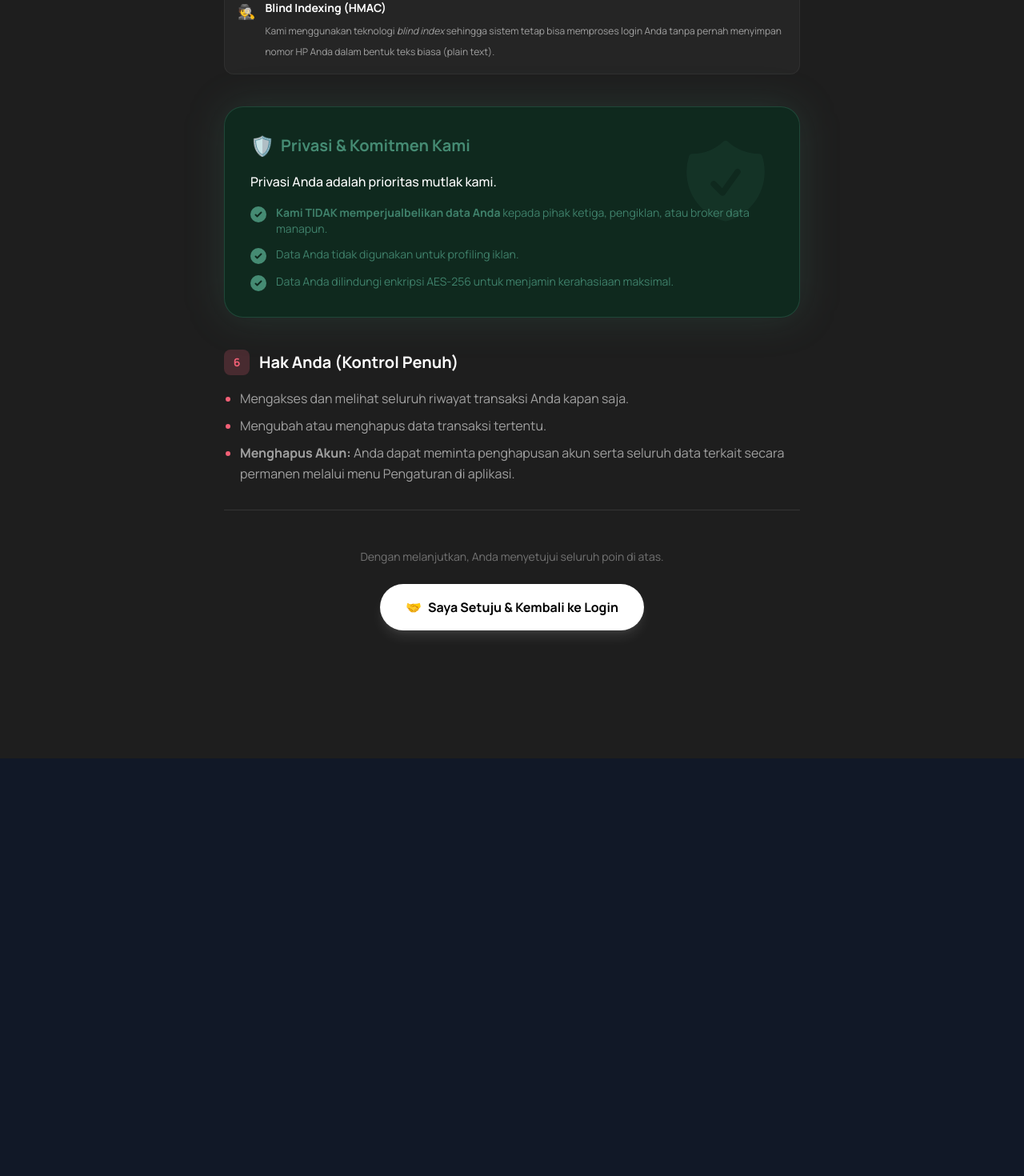
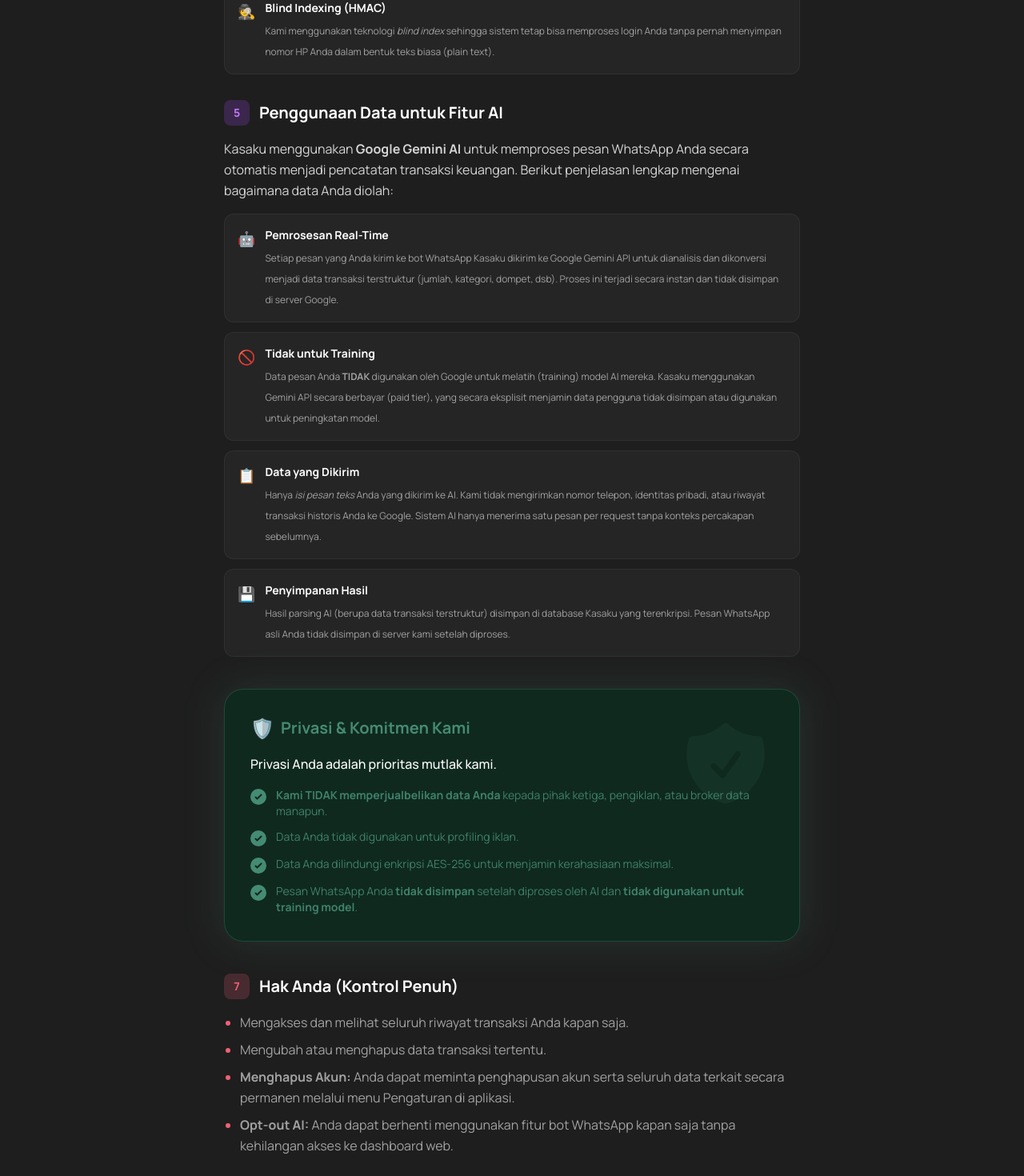
Before and after one commit to Zekkenwa/kasaku, a Next.js app: page /syarat-ketentuan in a window 1280 px wide. Shown: the part 1155-2625 px from the top of the page at 80% size. Before the commit the page ends 2103 px from the top, so only its background shows below. Built offline with nearby package versions, Linux system fonts and the light colour scheme.

Commit message:
docs: v3.12 code cleanup, CHANGELOG, README features, AI disclosure in T&C

```diff
--- a/app/syarat-ketentuan/page.tsx
+++ b/app/syarat-ketentuan/page.tsx
@@ -92,8 +92,49 @@ export default function TermsConditionsPage() {
                         </ul>
                     </section>
 
-                    {/* 5. Privasi & Komitmen Kami (Special Card) */}
-                    <section className="animate-fade-in-up delay-500 my-10 relative group">
+                    {/* 5. Penggunaan AI */}
+                    <section className="animate-fade-in-up delay-500">
+                        <h2 className="text-xl font-bold text-white mb-4 flex items-center gap-3">
+                            <span className="w-8 h-8 rounded-lg bg-purple-500/20 text-purple-400 flex items-center justify-center text-sm font-bold">5</span>
+                            Penggunaan Data untuk Fitur AI
+                        </h2>
+                        <p className="mb-4">
+                            Kasaku menggunakan <strong>Google Gemini AI</strong> untuk memproses pesan WhatsApp Anda secara otomatis menjadi pencatatan transaksi keuangan. Berikut penjelasan lengkap mengenai bagaimana data Anda diolah:
+                        </p>
+                        <ul className="grid gap-3 mb-4">
+                            <li className="bg-[#252525] p-4 rounded-xl border border-white/5 flex gap-3">
+                                <span className="text-lg">🤖</span>
+                                <div>
+                                    <strong className="text-white block text-sm mb-1">Pemrosesan Real-Time</strong>
+                                    <span className="text-xs text-neutral-400">Setiap pesan yang Anda kirim ke bot WhatsApp Kasaku dikirim ke Google Gemini API untuk dianalisis dan dikonversi menjadi data transaksi terstruktur (jumlah, kategori, dompet, dsb). Proses ini terjadi secara instan dan tidak disimpan di server Google.</span>
+                                </div>
+                            </li>
+                            <li className="bg-[#252525] p-4 rounded-xl border border-white/5 flex gap-3">
+                                <span className="text-lg">🚫</span>
+                                <div>
+                                    <strong className="text-white block text-sm mb-1">Tidak untuk Training</strong>
+                                    <span className="text-xs text-neutral-400">Data pesan Anda <strong>TIDAK</strong> digunakan oleh Google untuk melatih (training) model AI mereka. Kasaku menggunakan Gemini API secara berbayar (paid tier), yang secara eksplisit menjamin data pengguna tidak disimpan atau digunakan untuk peningkatan model.</span>
+                                </div>
+                            </li>
+                            <li className="bg-[#252525] p-4 rounded-xl border border-white/5 flex gap-3">
+                                <span className="text-lg">📋</span>
+                                <div>
+                                    <strong className="text-white block text-sm mb-1">Data yang Dikirim</strong>
+                                    <span className="text-xs text-neutral-400">Hanya <em>isi pesan teks</em> Anda yang dikirim ke AI. Kami tidak mengirimkan nomor telepon, identitas pribadi, atau riwayat transaksi historis Anda ke Google. Sistem AI hanya menerima satu pesan per request tanpa konteks percakapan sebelumnya.</span>
+                                </div>
+                            </li>
+                            <li className="bg-[#252525] p-4 rounded-xl border border-white/5 flex gap-3">
+                                <span className="text-lg">💾</span>
+                                <div>
+                                    <strong className="text-white block text-sm mb-1">Penyimpanan Hasil</strong>
+                                    <span className="text-xs text-neutral-400">Hasil parsing AI (berupa data transaksi terstruktur) disimpan di database Kasaku yang terenkripsi. Pesan WhatsApp asli Anda tidak disimpan di server kami setelah diproses.</span>
+                                </div>
+                            </li>
+                        </ul>
+                    </section>
+
+                    {/* 6. Privasi & Komitmen Kami (Special Card) */}
+                    <section className="animate-fade-in-up delay-[600ms] my-10 relative group">
                         <div className="absolute inset-0 bg-brand-green/20 rounded-3xl blur-xl group-hover:bg-brand-green/30 transition-colors" />
                         <div className="relative bg-[#0F291E] p-8 rounded-3xl border border-brand-green/30 overflow-hidden">
                             <div className="absolute top-0 right-0 p-8 opacity-10">
@@ -127,20 +168,27 @@ export default function TermsConditionsPage() {
                                     </div>
                                     <span className="text-sm text-brand-green/90">Data Anda dilindungi enkripsi AES-256 untuk menjamin kerahasiaan maksimal.</span>
                                 </li>
+                                <li className="flex gap-3 items-start">
+                                    <div className="w-5 h-5 rounded-full bg-brand-green flex items-center justify-center mt-0.5 shrink-0">
+                                        <svg className="w-3 h-3 text-[#0F291E]" fill="none" viewBox="0 0 24 24" stroke="currentColor" strokeWidth="4"><path strokeLinecap="round" strokeLinejoin="round" d="M5 13l4 4L19 7" /></svg>
+                                    </div>
+                                    <span className="text-sm text-brand-green/90">Pesan WhatsApp Anda <strong>tidak disimpan</strong> setelah diproses oleh AI dan <strong>tidak digunakan untuk training model</strong>.</span>
+                                </li>
                             </ul>
                         </div>
                     </section>
 
-                    {/* 6. Hak Pengguna */}
+                    {/* 7. Hak Pengguna */}
                     <section className="animate-fade-in-up delay-700">
                         <h2 className="text-xl font-bold text-white mb-4 flex items-center gap-3">
-                            <span className="w-8 h-8 rounded-lg bg-brand-red/20 text-brand-red flex items-center justify-center text-sm font-bold">6</span>
+                            <span className="w-8 h-8 rounded-lg bg-brand-red/20 text-brand-red flex items-center justify-center text-sm font-bold">7</span>
                             Hak Anda (Kontrol Penuh)
                         </h2>
                         <ul className="list-disc pl-5 space-y-2 text-neutral-400 marker:text-brand-red">
                             <li>Mengakses dan melihat seluruh riwayat transaksi Anda kapan saja.</li>
                             <li>Mengubah atau menghapus data transaksi tertentu.</li>
                             <li><strong>Menghapus Akun:</strong> Anda dapat meminta penghapusan akun serta seluruh data terkait secara permanen melalui menu Pengaturan di aplikasi.</li>
+                            <li><strong>Opt-out AI:</strong> Anda dapat berhenti menggunakan fitur bot WhatsApp kapan saja tanpa kehilangan akses ke dashboard web.</li>
                         </ul>
                     </section>
 
```
Also changed, not shown: lib/gamification.ts (+28 -36 lines), lib/prisma.ts (+11 -5 lines), 2 other files (tests, documents, lock files or other folders).
